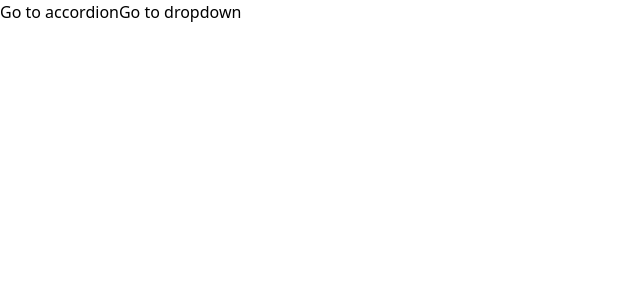
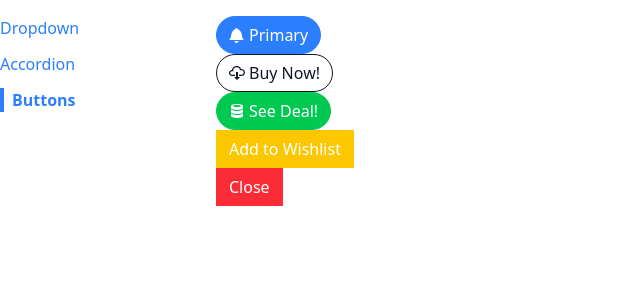
Before and after one commit to nehasaleemdesai/components-repository, a React (Vite) app: page /buttons in a window 1280 px wide. Shown: the top 300 px of the page, without its empty margins (0-640 px from the left). Built offline with nearby package versions, Linux system fonts and the light colour scheme.

Commit message:
updated routes

```diff
--- a/src/App.js
+++ b/src/App.js
@@ -1,10 +1,25 @@
-import Link from "./components/Link";
+import Route from "./components/Route";
+import Sidebar from "./components/Sidebar";
+import AccordionPage from "./pages/AccordionPage";
+import DropdownPage from "./pages/DropdownPage";
+import ButtonPage from "./pages/ButtonPage";
 
 function App() {
   return (
-    <div>
-      <Link to="/accordian">Go to accordion</Link>
-      <Link to="/dropdown">Go to dropdown</Link>
+    <div className="container mx-auto grid grid-cols-6 gap-4 mt-4">
+      <Sidebar />
+
+      <div className="col-span-5">
+        <Route path="/accordion">
+          <AccordionPage />
+        </Route>
+        <Route path="/">
+          <DropdownPage />
+        </Route>
+        <Route path="/buttons">
+          <ButtonPage />
+        </Route>
+      </div>
     </div>
   );
 }
--- a/src/components/Button.js
+++ b/src/components/Button.js
@@ -14,7 +14,7 @@
   ...rest
 }) {
   const classes = twMerge(
-    className("flex items-center px-3 py-1.5 border", {
+    className("cursor-pointer flex items-center px-3 py-1.5 border", {
       "border-blue-500 bg-blue-500 text-white": primary,
       "border-gray-900 bg-gray-900 text-white": secondary,
       "border-green-500 bg-green-500 text-white": success,
--- a/src/components/Link.js
+++ b/src/components/Link.js
@@ -1,14 +1,28 @@
-import React, { useContext } from "react";
-import NavigationContext from "../context/navigation";
+import classNames from "classnames";
+import useNavigation from "../hooks/use-navigation";
 
-function Link({ to, children }) {
-  const { navigate } = useContext(NavigationContext);
+function Link({ to, children, className, activeClassName }) {
+  const { navigate, currentPath } = useNavigation();
+
+  const classes = classNames(
+    "text-blue-500",
+    className,
+    currentPath === to && activeClassName
+  );
+
   const handleClick = (event) => {
+    if (event.metaKey || event.ctrlKey) {
+      return;
+    }
     event.preventDefault();
 
     navigate(to);
   };
-  return <a onClick={handleClick}>{children}</a>;
+  return (
+    <a className={classes} href={to} onClick={handleClick}>
+      {children}
+    </a>
+  );
 }
 
 export default Link;
--- /dev/null
+++ b/src/components/Route.js
@@ -0,0 +1,12 @@
+import useNavigation from "../hooks/use-navigation";
+
+function Route({ path, children }) {
+  const { currentPath } = useNavigation();
+
+  if (path === currentPath) {
+    return children;
+  }
+  return null;
+}
+
+export default Route;
--- /dev/null
+++ b/src/components/Sidebar.js
@@ -0,0 +1,30 @@
+import Dropdown from "./Dropdown";
+import Link from "./Link";
+
+function Sidebar() {
+  const links = [
+    { label: "Dropdown", path: "/" },
+    { label: "Accordion", path: "/accordion" },
+    { label: "Buttons", path: "/buttons" },
+  ];
+  const renderedLinks = links.map((link) => {
+    return (
+      <Link
+        key={link.label}
+        to={link.path}
+        className="mb-3"
+        activeClassName="font-bold border-l-4 border-blue-500 pl-2"
+      >
+        {link.label}
+      </Link>
+    );
+  });
+
+  return (
+    <div className="sticky top-0 flex flex-col items-start">
+      {renderedLinks}
+    </div>
+  );
+}
+
+export default Sidebar;
--- /dev/null
+++ b/src/hooks/use-navigation.js
@@ -0,0 +1,8 @@
+import { useContext } from "react";
+import NavigationContext from "../context/navigation";
+
+function useNavigation() {
+  return useContext(NavigationContext);
+}
+
+export default useNavigation;
```
